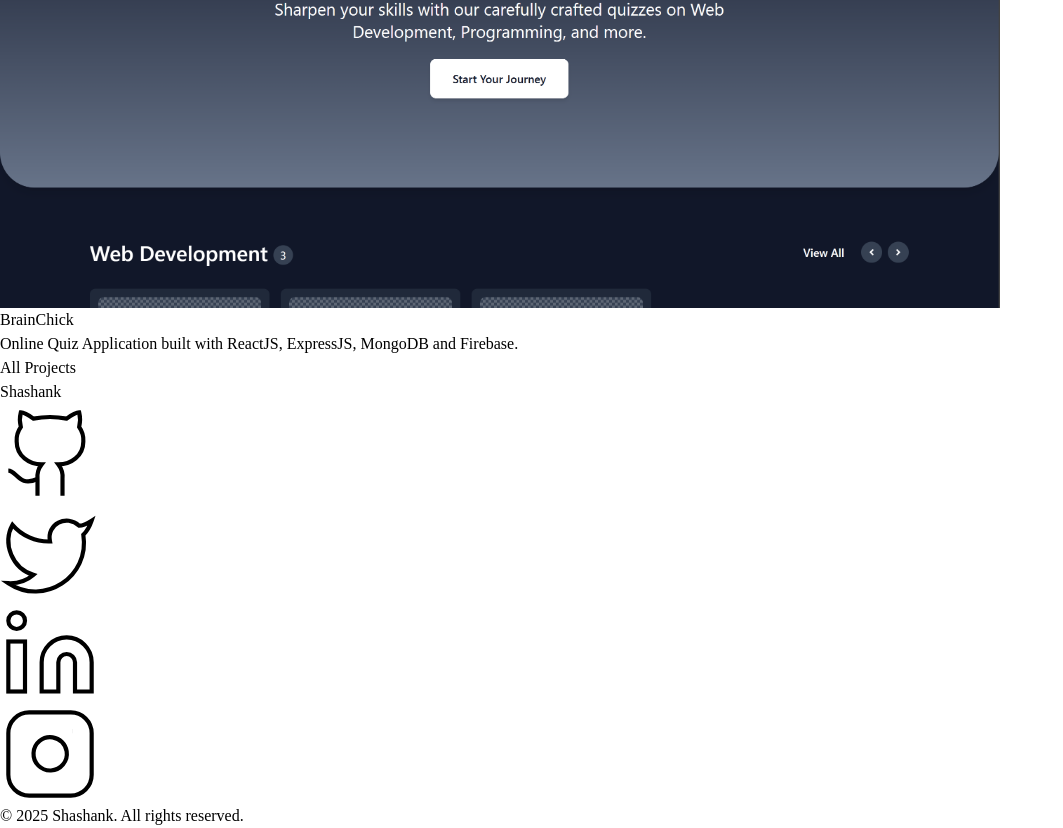
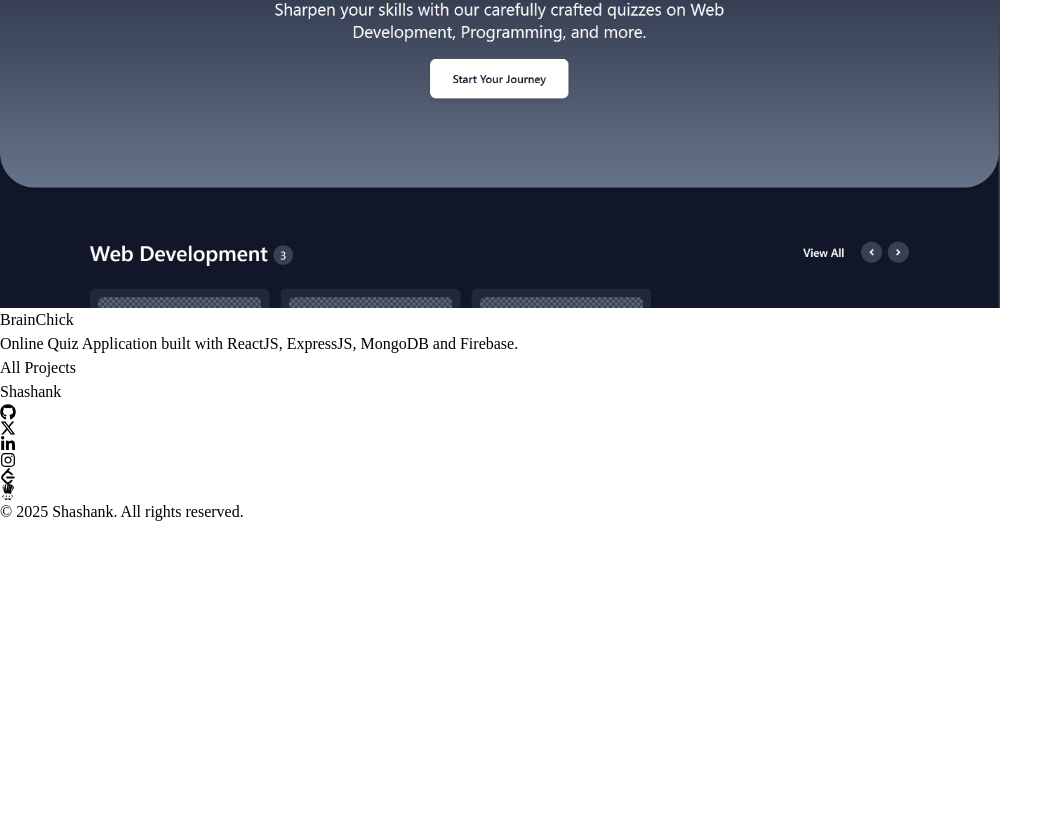
Before and after one commit to shashankaz/portfolio-2025, a Next.js app: page / in a window 1280 px wide. Shown: the part 1680-2508 px from the top of the page, without its empty margins (0-1063 px from the left). After the commit the page ends 2204 px from the top, so only its background shows below. Built offline with nearby package versions, Linux system fonts and the light colour scheme; a web font is replaced by a local one.

Commit message:
add react-icons package and update Footer component with icon components

```diff
--- a/package.json
+++ b/package.json
@@ -14,7 +14,8 @@
     "next": "15.1.3",
     "react": "^19.0.0",
     "react-dom": "^19.0.0",
-    "react-hook-form": "^7.54.2"
+    "react-hook-form": "^7.54.2",
+    "react-icons": "^5.4.0"
   },
   "devDependencies": {
     "@eslint/eslintrc": "^3",
--- a/src/components/Footer.tsx
+++ b/src/components/Footer.tsx
@@ -1,22 +1,36 @@
-import Image from "next/image";
 import Link from "next/link";
+import {
+  FaGithub,
+  FaInstagram,
+  FaLinkedinIn,
+  FaXTwitter,
+} from "react-icons/fa6";
+import { SiCodechef, SiLeetcode } from "react-icons/si";
 
 const items = [
   {
     href: "https://github.com/shashankaz/",
-    icon: "/GithubIcon.svg",
+    icon: <FaGithub />,
   },
   {
     href: "https://twitter.com/shashankaz/",
-    icon: "/TwitterIcon.svg",
+    icon: <FaXTwitter />,
   },
   {
     href: "https://in.linkedin.com/in/shashankaz/",
-    icon: "/LinkedinIcon.svg",
+    icon: <FaLinkedinIn />,
   },
   {
     href: "https://www.instagram.com/shashankaz",
-    icon: "/InstagramIcon.svg",
+    icon: <FaInstagram />,
+  },
+  {
+    href: "https://leetcode.com/",
+    icon: <SiLeetcode />,
+  },
+  {
+    href: "https://www.codechef.com/",
+    icon: <SiCodechef />,
   },
 ];
 
@@ -35,15 +49,9 @@ const Footer = () => {
             key={item.href}
             target="_blank"
             prefetch={false}
-            className="focus:outline-none"
+            className="focus:outline-none text-xl hover:text-blue-500 transition-colors"
           >
-            <Image
-              src={item.icon}
-              alt="logo"
-              height="100"
-              width="100"
-              className="h-6 w-6"
-            />
+            {item.icon}
           </Link>
         ))}
       </div>
```
Also changed, not shown: 1 other file (tests, documents, lock files or other folders).
